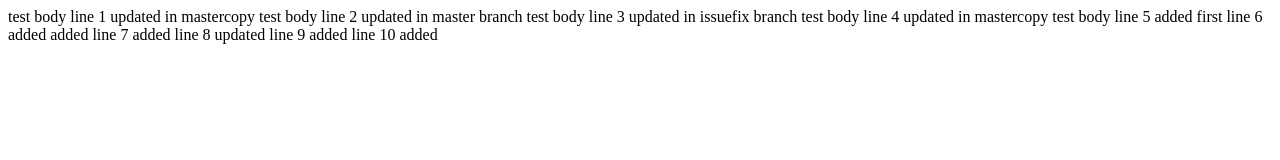
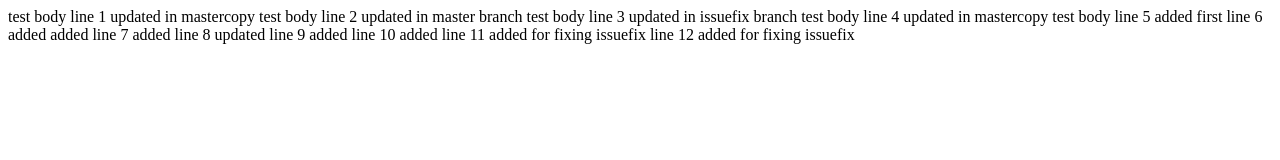
Before and after one commit to dus2001/ydvstest, a plain HTML site: page webapp/index.html in a window 1280 px wide. Drawn offline with Linux system fonts and the light colour scheme.

Commit message:
added 11 and 12 in issuefix

```diff
--- a/webapp/index.html
+++ b/webapp/index.html
@@ -12,6 +12,8 @@
 		line 8 updated
 		line 9 added
 		line 10 added
+		line 11 added for fixing issuefix
+		line 12 added for fixing issuefix
 
 	</body>
 </html>
```
